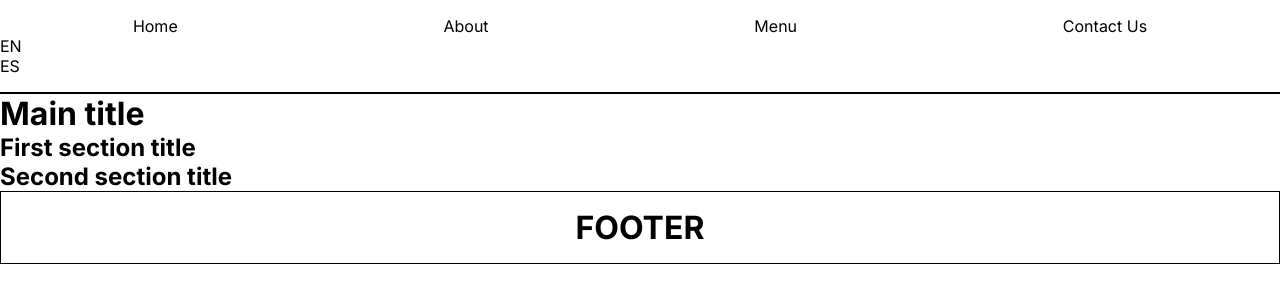
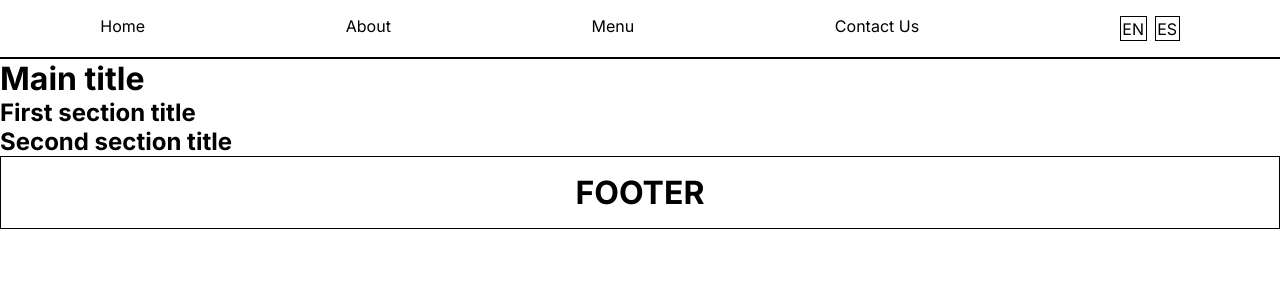
Before and after one commit to Germanilu/Veggiebites2.0, a Next.js app: page /en in a window 1280 px wide. Shown: the top 302 px of the page. Built offline with nearby package versions, Linux system fonts and the light colour scheme.

Commit message:
fix: language switcher style

```diff
--- a/src/app/[locale]/components/language-switcher/index.jsx
+++ b/src/app/[locale]/components/language-switcher/index.jsx
@@ -1,6 +1,8 @@
 'use client'
 
 import {useRouter,usePathname} from '@/navigation'
+
+import './index.scss';
 
 export default function LanguageSwitcher() {
   const pathname = usePathname();
@@ -8,11 +10,11 @@ export default function LanguageSwitcher() {
 
   return(
     <div className="language-switcher-design">
-       <div onClick={() => router.replace(pathname, { locale: "en" })}>
-          EN
+       <div className='box' onClick={() => router.replace(pathname, { locale: "en" })}>
+          <span className='language'>EN</span>
         </div>
-        <div onClick={() => router.replace(pathname, { locale: "es" })}>
-          ES
+        <div className='box' onClick={() => router.replace(pathname, { locale: "es" })}>
+          <span className='language'>ES</span>
         </div>
     </div>
   )
--- a/src/app/[locale]/components/language-switcher/index.scss
+++ b/src/app/[locale]/components/language-switcher/index.scss
@@ -0,0 +1,11 @@
+.language-switcher-design{
+    width: max-content;
+    display: flex;
+    justify-content: center;
+    gap: .5rem;
+    .box{
+        padding: .1rem;
+        border: 1px solid black;
+        cursor: pointer;
+    }
+}
--- a/src/app/[locale]/components/navbar/index.jsx
+++ b/src/app/[locale]/components/navbar/index.jsx
@@ -22,8 +22,8 @@ export default function Navbar() {
           <li className="list-item">
             <Link className="item" href="/contact-us">{t('contact-us')}</Link>
           </li>
+          <LanguageSwitcher />
         </ul>
-        <LanguageSwitcher />
        </nav>
     )
 }
```
